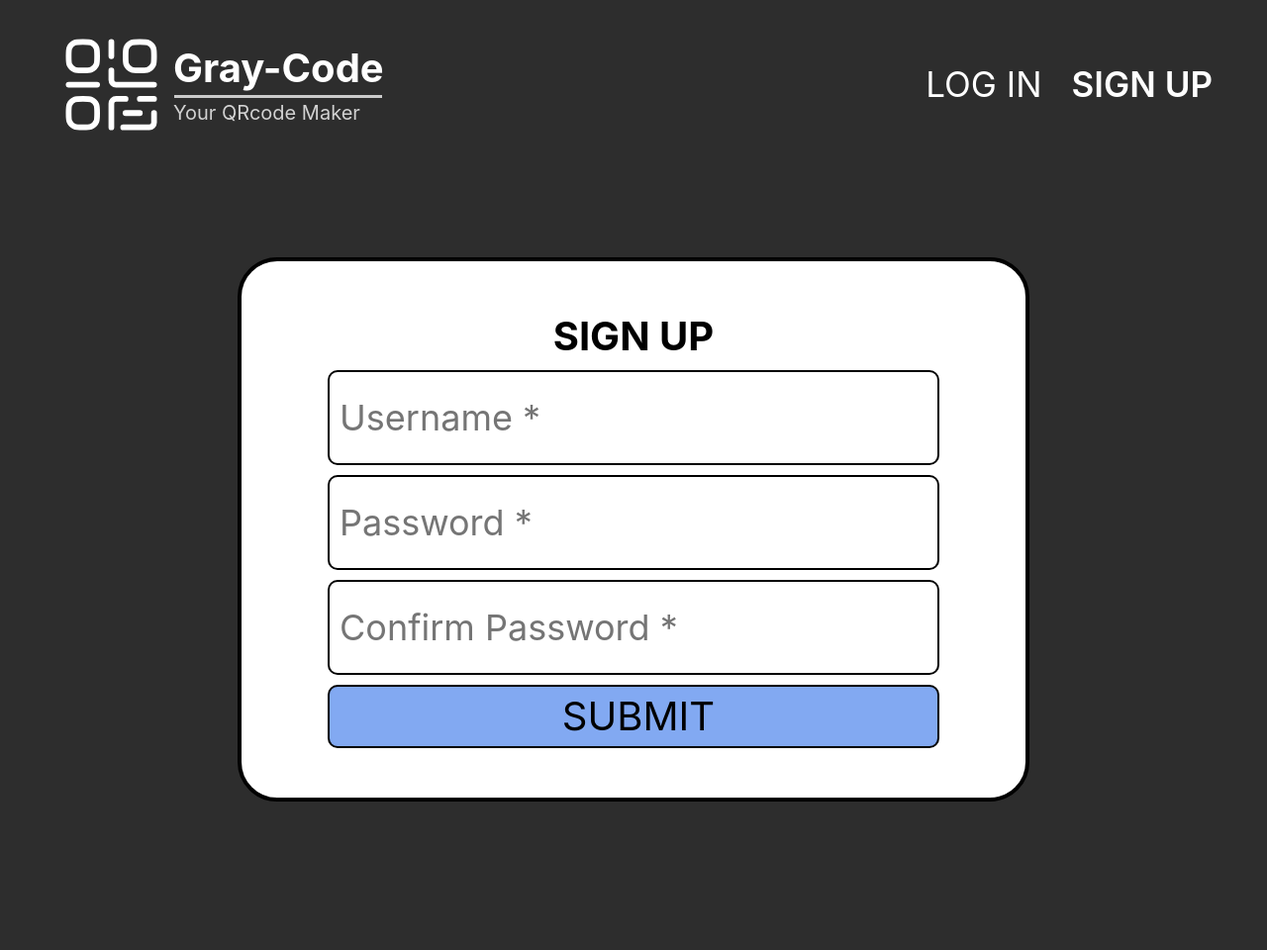
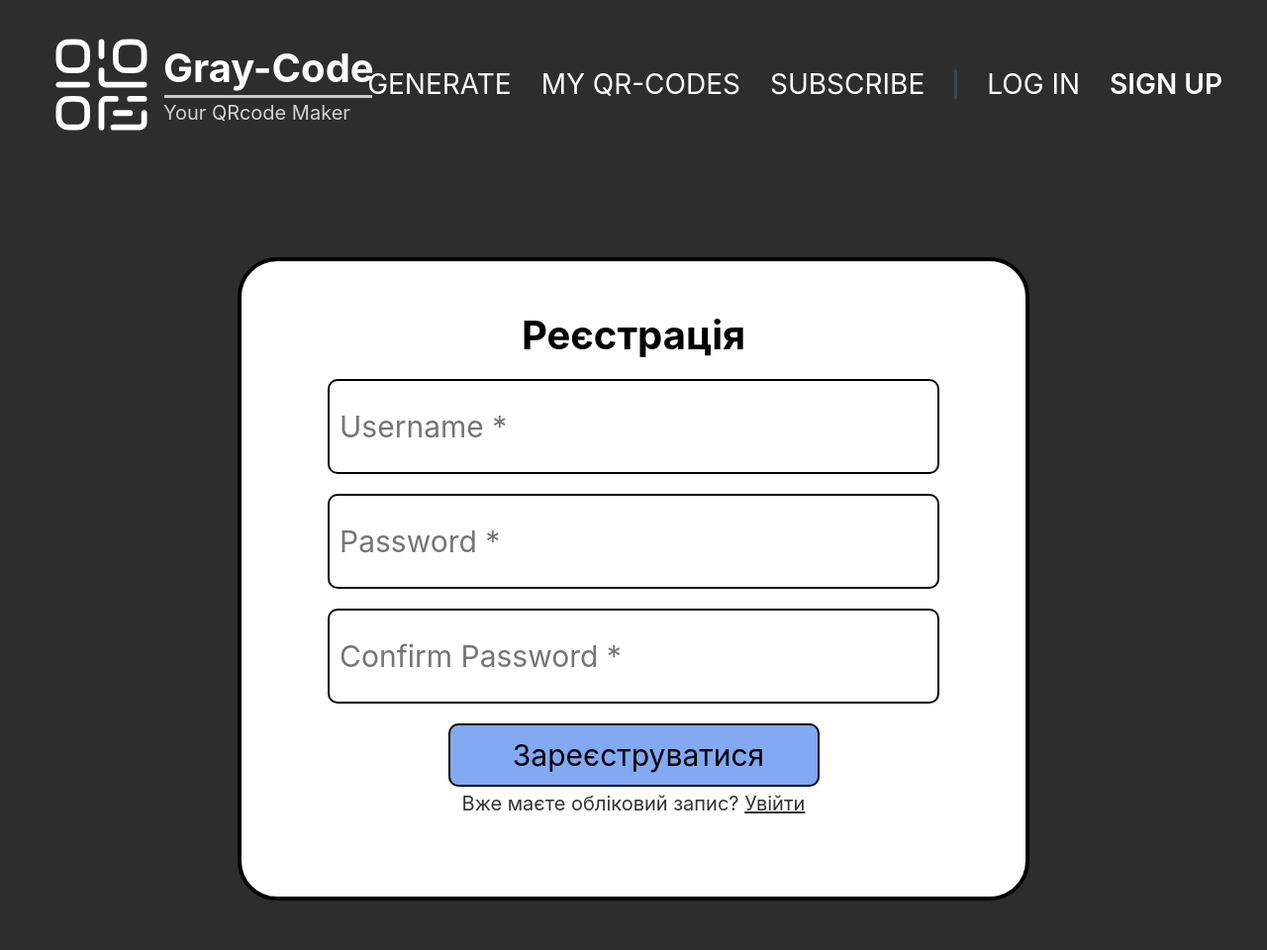
Before and after one commit to IllyaShramko/GrayCode, a Django app: page /user/registration/ in a window 1280 px wide. Shown: the whole page at 99% size. Before the commit the page ends 810 px from the top, so only its background shows below. Run offline with Django 5.2, Linux system fonts and the light colour scheme.

Commit message:
Змінили дизайн без реєестрації або авторизації, також трохи змінили та вдосконалили форми реєстрації та авторизації

```diff
--- a/blog/home_app/static/home_app/css/home.css
+++ b/blog/home_app/static/home_app/css/home.css
@@ -255,7 +255,10 @@ li{
     gap: 10px;
 }
 .contacts-div {
+    display: flex;
+    justify-content: start;
+    align-items: end;
     width: 100%;
-    height: 150px;
+    height: 200px;
     padding: 20px;
 }
--- a/blog/my_qrs/views.py
+++ b/blog/my_qrs/views.py
@@ -3,9 +3,10 @@ from django.http import HttpRequest
 from create_qrc.models import QRcodes
 from django.utils import timezone
 from user.models import Profile
+from django.contrib.auth.decorators import login_required
 import os
 # Create your views here.
-
+@login_required
 def render_my_qrs(request: HttpRequest):
     sorting_type = "a-z"
     popup_alert= False
--- a/blog/static/css/style.css
+++ b/blog/static/css/style.css
@@ -11,7 +11,7 @@ body{
 }
 .without-auth {
     display: flex;
-    width: 98vw;
+    width: 100%;
     height: 160px;
     justify-content: center;
     align-items: center;
@@ -28,7 +28,7 @@ img {
 }
 .links {
     position: absolute;
-    right: 55px;
+    right: 45px;
     top: 25px;
     display: flex;
     align-items: center;
@@ -37,7 +37,7 @@ img {
 }
 a {
     color: white;
-    font-size: 35px;
+    font-size: 28px;
     font-family: "Inter";
     text-transform: uppercase;
     color: #FFFFFF;
@@ -45,7 +45,7 @@ a {
 }
 .logo-title {
     position: absolute;
-    left: 55px;
+    left: 45px;
     top: 25px;
     display: flex;
     align-items: center;
@@ -58,7 +58,7 @@ a {
     font-family: 'Inter';
     font-style: normal;
     font-weight: 600;
-    font-size: 35px;
+    font-size: 28px;
     line-height: 48px;
 
 }
@@ -66,8 +66,8 @@ a {
     display: flex;
     justify-content: center;
     align-items: center;
-    width: 60px;
-    height: 50px;
+    width: 45px;
+    height: 40px;
 }
 .logout-image {
     width: 100%;
@@ -91,3 +91,9 @@ a {
     color: #d2d2d2;
     font-size: 20px;
 }
+.between-links {
+    background-color: #3d444d;
+    height: 30px;
+    width: 3px;
+    border-radius: 15px;
+}
--- a/blog/subscribes/views.py
+++ b/blog/subscribes/views.py
@@ -1,10 +1,9 @@
 from django.shortcuts import render, redirect
 from user.models import Profile
-# Create your views here.
 from django.contrib.auth.decorators import login_required
 from subscribes.models import Subscribe
+
 @login_required
-
 def render_subs(request):
     profiles = Profile.objects.filter(user_id= request.user.id)
     subscribes = Subscribe.objects.all()
--- a/blog/templates/base.html
+++ b/blog/templates/base.html
@@ -19,14 +19,15 @@
                     </div>
                 </a>
                 <div class="links">
+                    <a href="{% url 'generate' %}" class="generate-url">Generate</a>
+                    <a href="{% url 'my_qrs' %}" class="my-qrs-url">My QR-codes</a>
+                    <a href="{% url 'subscribes' %}" class="subscribe-url">Subscribe</a>
+                    <div class="between-links"></div>
                     {% if not is_auth %}
                         <a href="{% url 'login' %}" class="login-url">Log in</a>
                         <a href="{% url 'registration' %}" class="registration-url">Sign Up</a>
                     {% else %}
-                        <a href="{% url 'generate' %}" class="generate-url">Generate</a>
-                        <a href="{% url 'my_qrs' %}" class="my-qrs-url">My qrs</a>
-                        <a href="{% url 'subscribes' %}" class="subscribe-url">Subscribe</a>
-                        <p class="username">{{ username  }}</p>
+                        <p class="username">{{username}}</p>
                         <a href="{% url 'logout' %}" class = "logout-url"><img class = "logout-image" src="{% static 'images/logout.png' %}" alt="logout"></a>
                     {% endif %}
                 </div>
--- a/blog/user/static/user/css/registration.css
+++ b/blog/user/static/user/css/registration.css
@@ -2,16 +2,17 @@
 
     margin: auto;
     margin-top: 100px;
+    margin-bottom: 50px;
 
     display: flex;
     flex-direction: column;
-    justify-content: center;
+    justify-content: start;
     align-items: center;
-    padding: 10px;
-    gap: 10px;
+    padding: 50px;
+    gap: 20px;
 
     width: 800px;
-    min-height: 550px;
+    min-height: 650px;
 
     background: #FFFFFF;
     border: 4px solid #000000;
@@ -31,19 +32,18 @@ input {
     border: 2px solid #000000;
     border-radius: 10px;
     font-family: 'Inter';
-    font-size: 36px;
+    font-size: 30px;
     padding-left: 10px;
 }
 button {
-    width: 618px;
+    width: 375px;
     height: 64px;
     background-color: #82A9F2;
     border: 2px solid #000000;
     border-radius: 10px;
     font-family: 'Inter';
-    font-size: 40px;
+    font-size: 30px;
     padding-left: 10px;
-    text-transform: uppercase;
 }
 button:hover {
     background-color: #5B8CE7;
@@ -55,3 +55,25 @@ h2 {
 .registration-url {
     font-weight: 600;
 }
+.does-has-account {
+    font-family: 'Inter';
+    font-size: 20px;
+    color: #000000;
+    opacity: 0.8;
+    text-align: center;
+}
+.does-has-account a {
+    text-transform: none;
+    color: #000000;
+    font-size: 20px;
+    text-decoration: underline;
+}
+
+.button-div {
+    width: 100%;
+    display: flex;
+    justify-content: center;
+    align-items: center;
+    flex-direction: column;
+    gap: 5px;
+}
--- a/blog/user/templates/user/registration.html
+++ b/blog/user/templates/user/registration.html
@@ -16,19 +16,22 @@
     <form method="post" class="registration">
         {% csrf_token %}
         {% if not confirm %}
-            <h1>SIGN UP</h1>
-            <input type="text" placeholder="Username *" name="username" required>
-            <input type="password" placeholder="Password *" name="password" required>
-            <input type="password" placeholder="Confirm Password *" name="confirm_password" required>
-            <button type="submit">Submit</button>
-            {% if error == "username_error" %}
-                <p style="color: #FF0000; font-family: 'Inter'; font-size: 30px;" class="error">This Username already exists</p>
-            {% elif error == "password_error" %}
-                <p style="color: #FF0000; font-family: 'Inter'; font-size: 30px;" class="error">Passwords are not correct</p>
+            <h1>Реєстрація</h1>
+            <input type="text" placeholder="Username *" name="username" autocomplete="off" required>
+            <input type="password" placeholder="Password *" name="password" autocomplete="new-password" required>
+            <input type="password" placeholder="Confirm Password *" name="confirm_password" autocomplete="new-password" required>
+            <div class="button-div">
+                <button type="submit">Зареєструватися</button>
+                <p class="does-has-account">Вже маєте обліковий запис? <a href="{% url 'login' %}">Увійти</a></p>
+                {% if error == "username_error" %}
+                    <p style="color: #FF0000; font-family: 'Inter'; font-size: 28px;" class="error">This Username already exists</p>
+                {% elif error == "password_error" %}
+                    <p style="color: #FF0000; font-family: 'Inter'; font-size: 30px;" class="error">Passwords are not correct</p>
             {% endif %}
+            </div>
         {% else %}
             <h2>Успішна реєстрація</h2>
-            <a href="{% url 'login' %}" style="color:black; text-transform:none">Авторизація</a>
+            <a href="{% url 'login' %}" style="color:black; text-transform:none; text-decoration:underline;">Авторизація</a>
         {% endif %}
     </form>
 {% endblock %}
```
Also changed, not shown: blog/create_qrc/static/create_qrc/css/create_qrc.css (+10 -3 lines), blog/create_qrc/templates/create_qrc/qrc.html (+13 -1 lines), blog/create_qrc/views.py (+22 -19 lines), blog/home_app/templates/home_app/home_app.html (+0 -10 lines), blog/user/static/user/css/login.css (+25 -4 lines), blog/user/templates/user/login.html (+8 -5 lines), blog/create_qrc/static/create_qrc/images/qrcode.png, blog/db.sqlite3.
